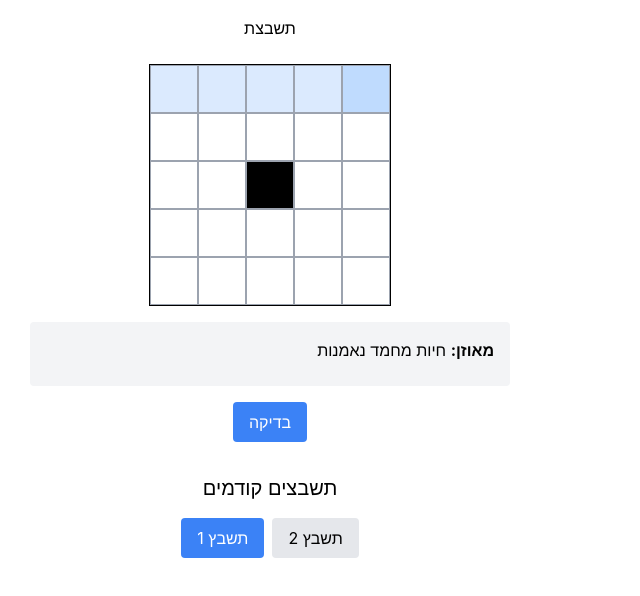
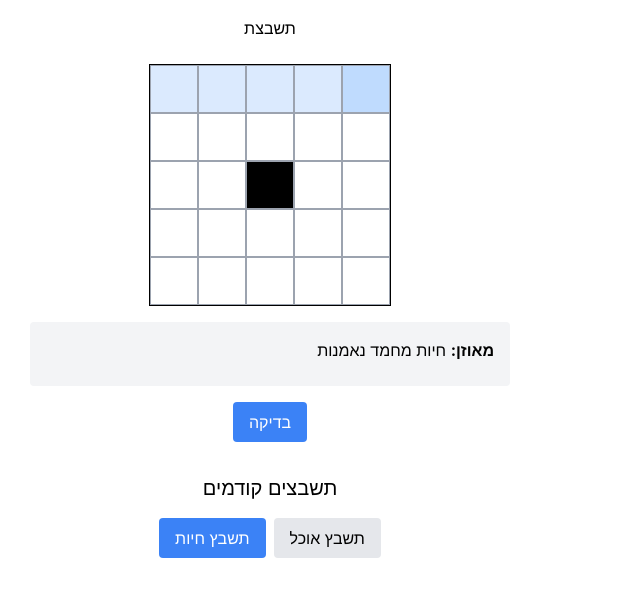
Before and after one commit to dotanrs/tashbezet, a React (Create React App) app: page / in a window 1280 px wide. Shown: the top 596 px of the page, without its empty margins (370-1010 px from the left). Built offline with nearby package versions, Linux system fonts and the light colour scheme.

Commit message:
Refactor

```diff
--- a/src/crossword-puzzle.tsx
+++ b/src/crossword-puzzle.tsx
@@ -45,7 +45,7 @@ const CrosswordPuzzle = () => {
   const handleCellClick = (row: number, col: number) => {
     if (userGrid[row][col] === 'blank') return;
 
-    if (selected.row === row && selected.col === col) {
+    if (selected && selected.row === row && selected.col === col) {
       // If clicking the same cell, switch direction
       setDirection(prev => prev === 'across' ? 'down' : 'across');
     } else {
@@ -128,9 +128,10 @@ const CrosswordPuzzle = () => {
 
   // Handle keyboard navigation
   const handleKeyDown = (e: React.KeyboardEvent<HTMLInputElement>) => {
-    const row = selected.row!;
-    const col = selected.col!;
+    if (!selected) return;
 
+    const row = selected.row;
+    const col = selected.col;
 
     // Handle tab key
     if (e.key === 'Tab') {
@@ -209,8 +210,10 @@ const CrosswordPuzzle = () => {
   };
 
   const handleChange = (e: React.ChangeEvent<HTMLInputElement>) => {
-    const row = selected.row!;
-    const col = selected.col!;
+    if (!selected) return;
+
+    const row = selected.row;
+    const col = selected.col;
     const value = e.target.value;
 
     if (userGrid[row][col] === 'blank') return;
@@ -311,7 +314,7 @@ const CrosswordPuzzle = () => {
   };
 
   // Get the background color for a cell based on selection and validation status
-  const getCellStyle = (row: number, col: number, isSelected: boolean) => {
+  const getCellStyle = (row: number, col: number, isSelected: boolean | null) => {
     if (userGrid[row][col] === 'blank') {
       return 'bg-black';
     }
@@ -325,8 +328,10 @@ const CrosswordPuzzle = () => {
     if (isSelected) {
       return 'bg-blue-200';
     } else if (
+      selected && (
         (direction === 'across' && selected.row === row) ||
         (direction === 'down' && selected.col === col)
+      )
     ) {
       return 'bg-blue-100';
     }
@@ -337,6 +342,9 @@ const CrosswordPuzzle = () => {
   // Helper function to convert between display and logical column positions
   const displayToLogicalCol = (displayCol: number) => 4 - displayCol;
   const logicalToDisplayCol = (logicalCol: number) => 4 - logicalCol;
+
+  // Get all available puzzle IDs
+  const puzzleIds = Object.keys(puzzles) as PuzzleId[];
 
   return (
     <div className="flex flex-col items-center p-4 w-full max-w-lg mx-auto">
@@ -364,7 +372,7 @@ const CrosswordPuzzle = () => {
                 key={`${rowIndex}-${colIndex}`}
                 className={`
                   w-12 h-12 border-[0.5px] border-gray-400 flex items-center justify-center
-                  ${getCellStyle(rowIndex, colIndex, selected.row === rowIndex && selected.col === colIndex)}
+                  ${getCellStyle(rowIndex, colIndex, selected && selected.row === rowIndex && selected.col === colIndex)}
                 `}
                 onClick={() => handleCellClick(rowIndex, colIndex)}
               >
@@ -392,12 +400,12 @@ const CrosswordPuzzle = () => {
 
       {/* Clues display */}
       <div className="mb-4 p-4 bg-gray-100 rounded w-full direction-rtl text-right">
-        {selected.row !== null && direction === 'across' && (
+        {selected && direction === 'across' && (
           <div className="mb-2">
             <span className="font-bold">מאוזן:</span> {currentConfig.rowClues[selected.row]}
           </div>
         )}
-        {selected.col !== null && direction === 'down' && (
+        {selected && direction === 'down' && (
           <div>
             <span className="font-bold">מאונך:</span> {currentConfig.columnClues[selected.col]}
           </div>
@@ -422,27 +430,20 @@ const CrosswordPuzzle = () => {
       {/* Previous Puzzles Section */}
       <div className="mt-8 w-full">
         <h2 className="text-xl mb-4 text-center">תשבצים קודמים</h2>
-        <div className="flex justify-center gap-2">
+        <div className="flex justify-center gap-2 flex-wrap">
+          {puzzleIds.map((puzzleId) => (
             <button
-            onClick={() => handlePuzzleChange('puzzle1')}
+              key={puzzleId}
+              onClick={() => handlePuzzleChange(puzzleId)}
               className={`px-4 py-2 rounded ${
-              currentPuzzleId === 'puzzle1'
+                currentPuzzleId === puzzleId
                   ? 'bg-blue-500 text-white'
                   : 'bg-gray-200 hover:bg-gray-300'
               }`}
             >
-            תשבץ 1
+              {puzzles[puzzleId].name}
             </button>
-          <button
-            onClick={() => handlePuzzleChange('puzzle2')}
-            className={`px-4 py-2 rounded ${
-              currentPuzzleId === 'puzzle2'
-                ? 'bg-blue-500 text-white'
-                : 'bg-gray-200 hover:bg-gray-300'
-            }`}
-          >
-            תשבץ 2
-          </button>
+          ))}
         </div>
       </div>
     </div>
--- a/src/crosswords/puzzle1.ts
+++ b/src/crosswords/puzzle1.ts
@@ -1,6 +1,7 @@
 import { CrosswordConfig } from '../types/crossword';
 
 export const puzzle1: CrosswordConfig = {
+  name: "תשבץ חיות",
   grid: [
     ['כ', 'ל', 'ב', 'י', 'ם'],
     ['ת', 'פ', 'ו', 'ח', 'י'],
--- a/src/crosswords/puzzle2.ts
+++ b/src/crosswords/puzzle2.ts
@@ -1,25 +1,26 @@
 import { CrosswordConfig } from '../types/crossword';
 
 export const puzzle2: CrosswordConfig = {
+  name: "תשבץ אוכל",
   grid: [
-    ['כ', 'ל', 'ב', 'י', 'א'],
+    ['פ', 'י', 'צ', 'ה', 'ר'],
+    ['ל', 'ח', 'ם', 'י', 'ם'],
     ['ת', 'פ', 'ו', 'ח', 'י'],
-    ['ר', 'ק', 'ש', 'ל', 'ם'],
-    ['blank', 'ד', 'י', 'ם', 'י'],
-    ['blank', 'blank', 'ם', 'י', 'ם']
+    ['י', 'ג', 'ו', 'ר', 'ת'],
+    ['ם', 'ה', 'ם', 'י', 'ם']
   ],
   rowClues: [
-    "חיות מחמד נאמנות",
+    "ירק כתום",
+    "מאפה בסיסי",
     "פרי עסיסי",
-    "חלק מהמכונית",
-    "איברי גוף",
+    "ירק ירוק",
     "שייכים להם"
   ],
   columnClues: [
-    "כותבים",
-    "דלת",
-    "בא",
-    "בריא",
+    "פיצה",
+    "לחם",
+    "תפוח",
+    "ירק",
     "רבים"
   ]
 };
--- a/src/types/crossword.ts
+++ b/src/types/crossword.ts
@@ -1,11 +1,12 @@
-export type Cell = string | 'blank';
+export type Cell = string;
 export type Grid = Cell[][];
-export type Selected = { row: number | null; col: number | null };
+export type Selected = { row: number; col: number } | null;
 export type CellStatus = boolean | null;
 export type CellStatusGrid = CellStatus[][];
 export type Direction = 'across' | 'down';
 
 export interface CrosswordConfig {
+  name: string;
   grid: Grid;
   rowClues: string[];
   columnClues: string[];
```
Lines whose indentation alone changed are shown as unchanged.
